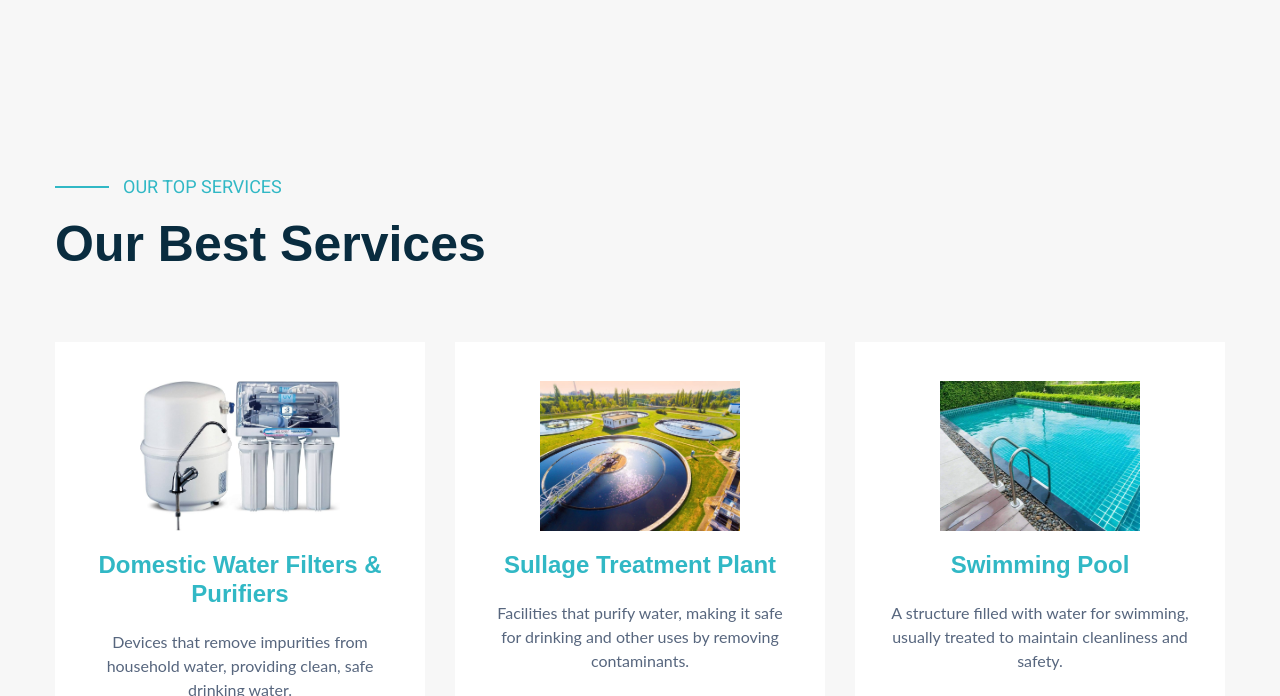
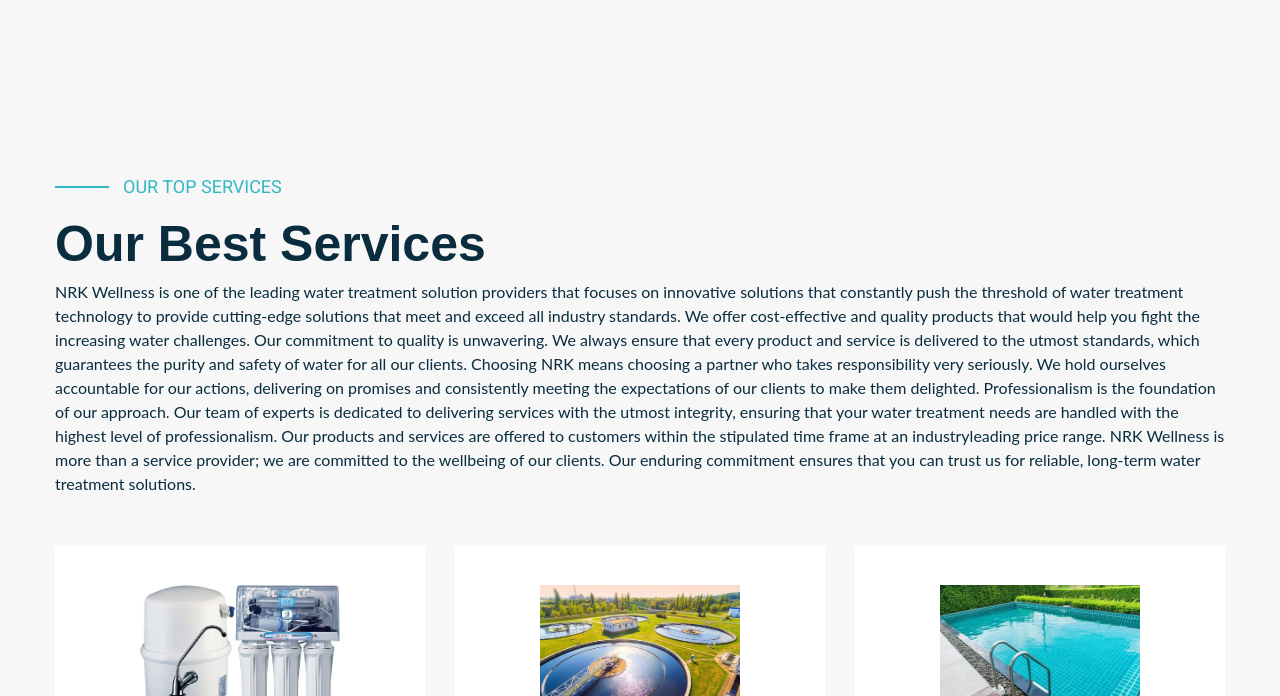
Before and after one commit to Rakesh9526/nrk-wellness, a plain HTML site: page services.html in a window 1280 px wide. Shown: the part 575-1271 px from the top of the page. Drawn offline with Linux system fonts and the light colour scheme.

Commit message:
third commit

```diff
--- a/services.html
+++ b/services.html
@@ -127,9 +127,22 @@
                 <div class="row">
                     <div class="col-lg-12">
                         <!-- Section Tittle -->
-                        <div class="section-tittle mb-70">
+                        <div class="section-tittle mb-50">
                             <span>Our Top Services</span>
                             <h2>Our Best Services</h2>
+                            <P style="color: #092c3f;">NRK Wellness is one of the leading water treatment solution providers that focuses on innovative
+                                solutions that constantly push the threshold of water treatment technology to provide cutting-edge
+                                solutions that meet and exceed all industry standards. We offer cost-effective and quality products
+                                that would help you fight the increasing water challenges.
+                                Our commitment to quality is unwavering. We always ensure that every product and service is
+                                delivered to the utmost standards, which guarantees the purity and safety of water for all our clients.
+                                Choosing NRK means choosing a partner who takes responsibility very seriously. We hold ourselves
+                                accountable for our actions, delivering on promises and consistently meeting the expectations of our
+                                clients to make them delighted.
+                                Professionalism is the foundation of our approach. Our team of experts is dedicated to delivering
+                                services with the utmost integrity, ensuring that your water treatment needs are handled with the
+                                highest level of professionalism. Our products and services are offered to customers within the stipulated time frame at an industryleading price range. NRK Wellness is more than a service provider; we are committed to the wellbeing of our clients. Our enduring commitment ensures that you can trust us for reliable, long-term
+                                water treatment solutions.</P>
                         </div>
                     </div>
                 </div>
```
Also changed, not shown: about.html (+1 -1 lines), contact.html (+2 -2 lines), index.html (+1 -1 lines).
